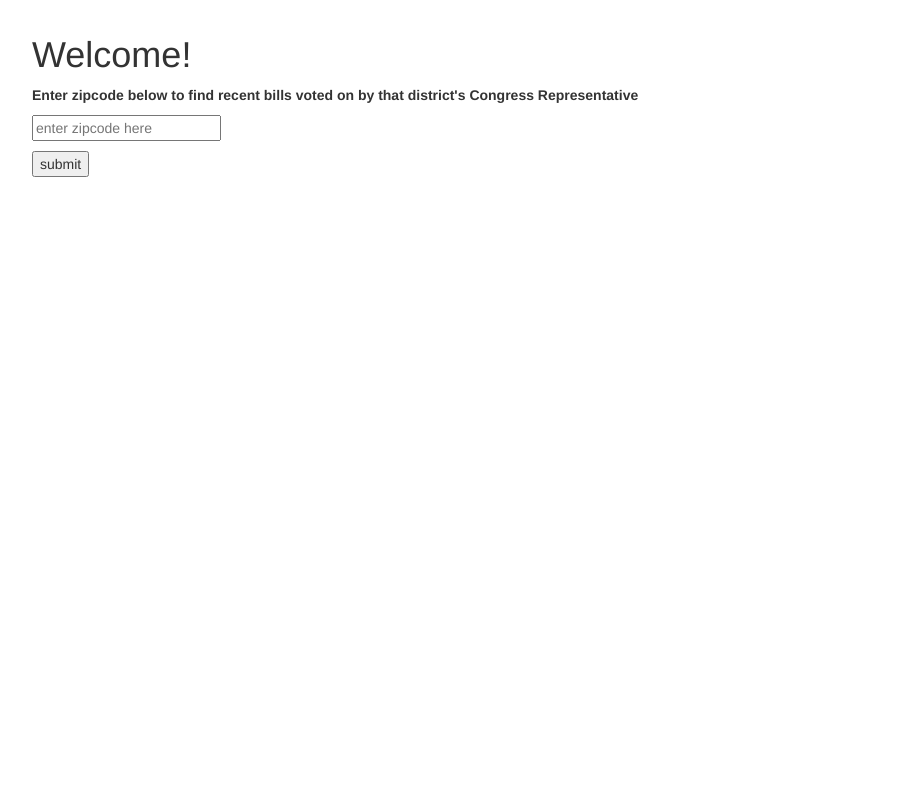
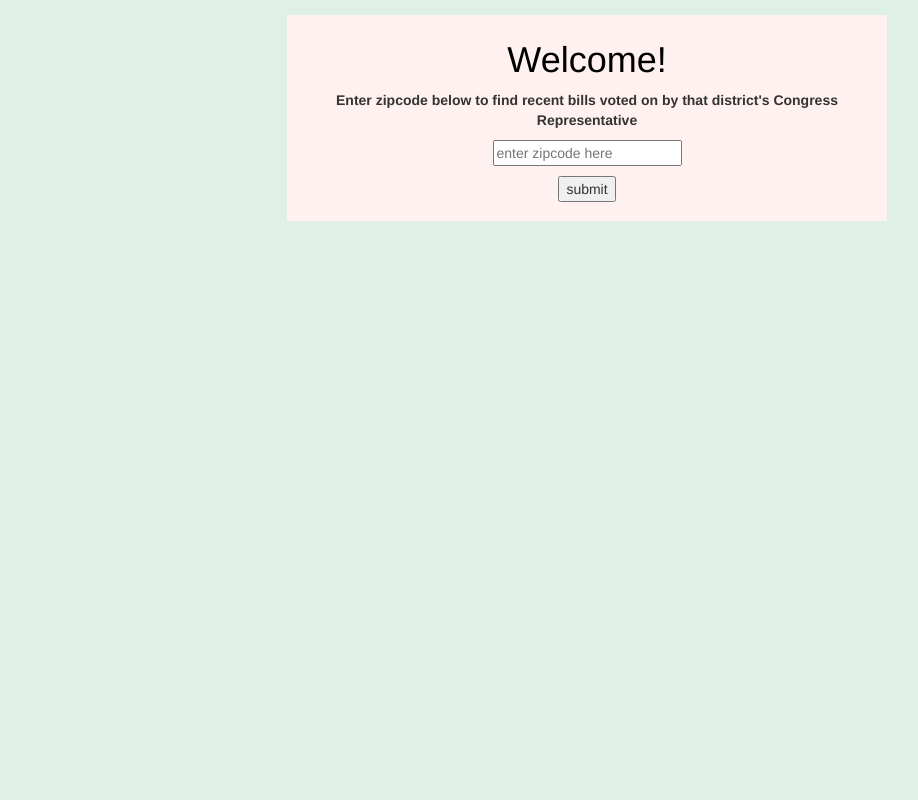
Before and after one commit to erikzorn/votes_app, a Django app: page / in a window 1280 px wide. Shown: the whole page, without its empty margins (53-971 px from the left). Run offline with Django 3.2, Linux system fonts and the light colour scheme; some libraries are stand-ins or nearby versions.

Commit message:
html & css stuff

```diff
--- a/templates/startpage.html
+++ b/templates/startpage.html
@@ -1,17 +1,21 @@
+{% load staticfiles %}
 <html>
 <head>
 	<title>Erik Zorn Code Challenge</title>
 	<link rel="stylesheet" href="//maxcdn.bootstrapcdn.com/bootstrap/3.2.0/css/bootstrap.min.css">
 	<link rel="stylesheet" href="//maxcdn.bootstrapcdn.com/bootstrap/3.2.0/css/bootstrap-theme.min.css">
+	<link rel="stylesheet" href="{% static 'css/votes.css' %}">
 </head>
 <body>
 
 	<div class="container" style="padding:15px 30px 20px 30px">
+		<div id="prompt">
 		<h1>Welcome!</h1>
 		<p><b>Enter zipcode below to find recent bills voted on by that district's Congress Representative</b></p>
 		<form method='POST' action='.'>	{% csrf_token %}
 			{{ form.as_p }} <input type='submit' value='submit' />
 		</form>
+		</div>
 
 	</div>
 
--- a/templates/vote_data.html
+++ b/templates/vote_data.html
@@ -1,27 +1,32 @@
+{% load staticfiles %}
 <html>
 <head>
 	<title>Erik Zorn Code Challenge</title>
 	<link rel="stylesheet" href="//maxcdn.bootstrapcdn.com/bootstrap/3.2.0/css/bootstrap.min.css">
 	<link rel="stylesheet" href="//maxcdn.bootstrapcdn.com/bootstrap/3.2.0/css/bootstrap-theme.min.css">
+	<link rel="stylesheet" href="{% static 'css/votes.css' %}">
 
 </head>
 <body>
 <div class="container" style="padding:15px 30px 20px 30px">
-	<h1>Welcome!</h1>
-	<p><b>Enter zipcode below to find recent bills voted on by that district's Congress Representative</b></p>
-	<form method='POST' action='.' class="form-horizontal">	{% csrf_token %}
 
-		{{ form.as_p }}
-		<input type='submit' value='submit'/>
-	</form>
+	<div id="prompt">
+		<h1>Welcome!</h1>
+		<p><b>Enter zipcode below to find recent bills voted on by that district's Congress Representative</b></p>
+		<form method='POST' action='.' class="form-inline">	{% csrf_token %}
 
+			{{ form.as_p }}
+			<input type='submit' value='submit' />
+		</form>
+	</div>
+	{% for item in formdisplay %}
 	<h2> Your Congress Representative: {{person}}</h2>
 
 	<table class="table" align="center">
 
 		<tr>
-			<th>Bills Voted On</th>
-			<th>Voted</th>
+			<th align="center">Bills Voted On</th>
+			<th align="center">Votes</th>
 		</tr>
 
 		{% for item in votes %}
@@ -32,6 +37,9 @@
 		{% endfor %}
 
 	</table>
+	{% endfor %}
+
+
 </div>
 </body>
 </html>
--- /dev/null
+++ b/votes/static/css/votes.css
@@ -0,0 +1,25 @@
+h1 {
+    color: black;
+}
+body {
+    background-color: #dff0e7;
+}
+tr {
+	background-color: white;
+}
+
+th {
+	background-color: #fff1f0;
+}
+
+#prompt {
+	width: 600px;
+	background-color: #fff1f0;
+	padding:5px;
+	margin: 0 auto;
+	text-align:center;
+}
+
+h2 {
+	text-align: center;
+}
--- a/votes/views.py
+++ b/votes/views.py
@@ -98,7 +98,7 @@
 			'name': 'erikzorn'
 		}
 		#print form
-		return render(request, 'startpage.html', context)
+		return render(request, 'vote_data.html', context)
 
 	def post(self, request, *args, **kwargs):
 		form = SubmitZipForm(request.POST)
@@ -114,6 +114,7 @@
 				'name': 'Erik Zorn',
 				'person': congressperson,
 				'votes':votes,
+				'formdisplay': '1',
 			}
 		else:
 			context = {
```
Lines whose indentation alone changed are shown as unchanged.
